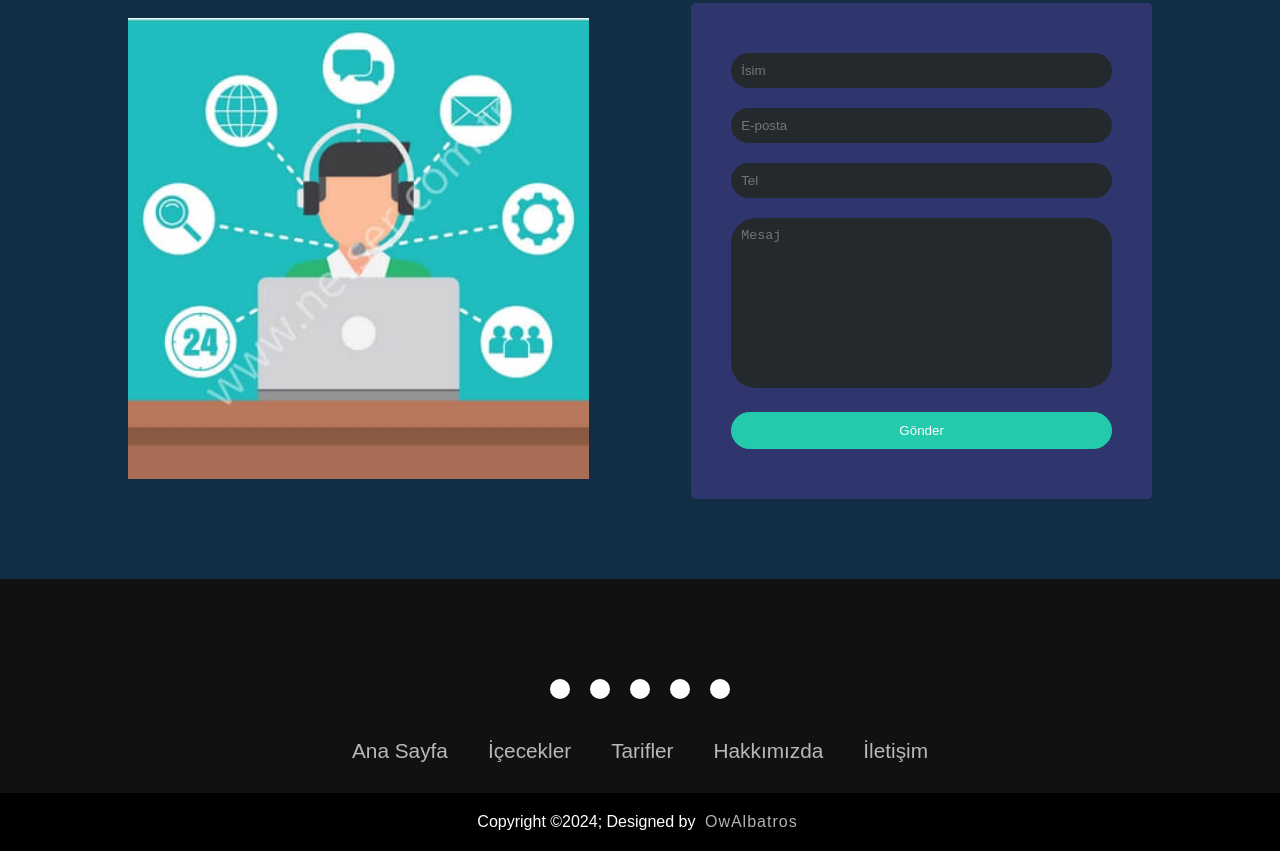
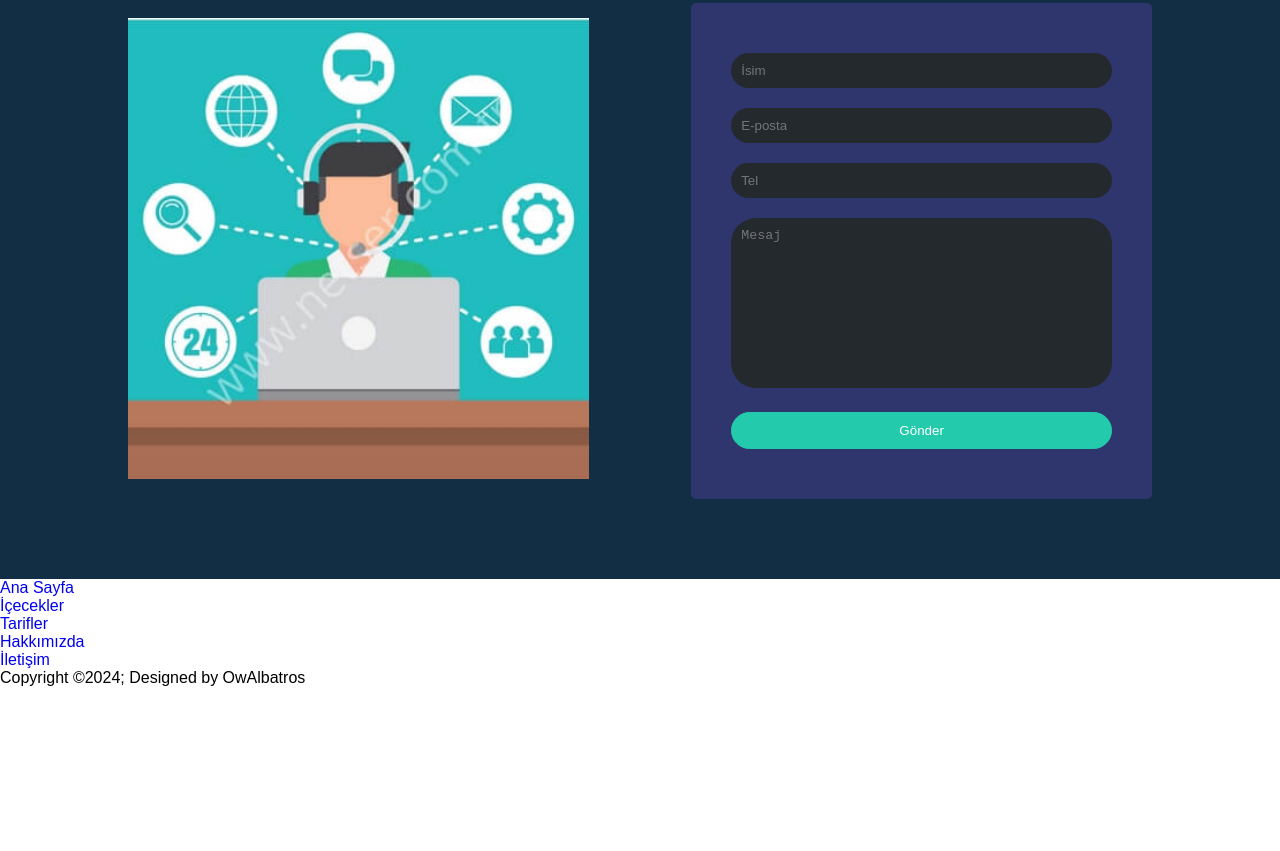
Before and after one commit to OwAlbatros/Penguin-Juice, a plain HTML site: page index.html in a window 1280 px wide. Shown: the part 3014-3865 px from the top of the page. After the commit the page ends 3701 px from the top, so only its background shows below. Drawn offline with Linux system fonts and the light colour scheme.

Commit message:
Update siteAyaralari.css

```diff
--- a/siteAyaralari.css
+++ b/siteAyaralari.css
@@ -330,82 +330,3 @@ header{
     background: transparent;
     color: #fff;
 }
-
-/*-----------------------------FOOTER---------------------------*/
-
-footer{
-    background-color: #111;
-}
-
-.footerContainer{
-    width: 100%;
-    padding: 70px 30px 20px;
-}
-
-.socialIcons{
-    display: flex;
-    justify-content: center;
-}
-
-.socialIcons a{
-    text-decoration: none;
-    padding: 10px;
-    background-color: white;
-    margin: 10px;
-    border-radius: 50%;
-}
-
-.socialIcons a i{
-    font-size: 2em;
-    color: black;
-    opacity: 0.9;
-}
-
-.socialIcons a:hover{
-    background-color: #111;
-    transition: 0.5s;
-}
-
-.socialIcons a:hover i{
-    color: white;
-    transition: 0.5s;
-}
-
-.footerNav{
-    margin: 30px 0;
-}
-
-.footerNav ul{
-    display: flex;
-    justify-content: center;
-}
-
-.footerNav ul li a{
-    color: white;
-    margin: 20px;
-    text-decoration: none;
-    font-size: 1.3em;
-    opacity: 0.7;
-    transition: 0.5s;
-}
-
-.footerNav ul li a:hover{
-    opacity: 1;
-}
-
-.footerBottom{
-    background-color: #000;
-    padding: 20px;
-    text-align: center;
-}
-
-.footerBottom p{
-    color: white;
-}
-
-.designer{
-    opacity: 0.7;
-    letter-spacing: 1px;
-    font-weight: 400;
-    margin: 0px 5px;
-}
```
